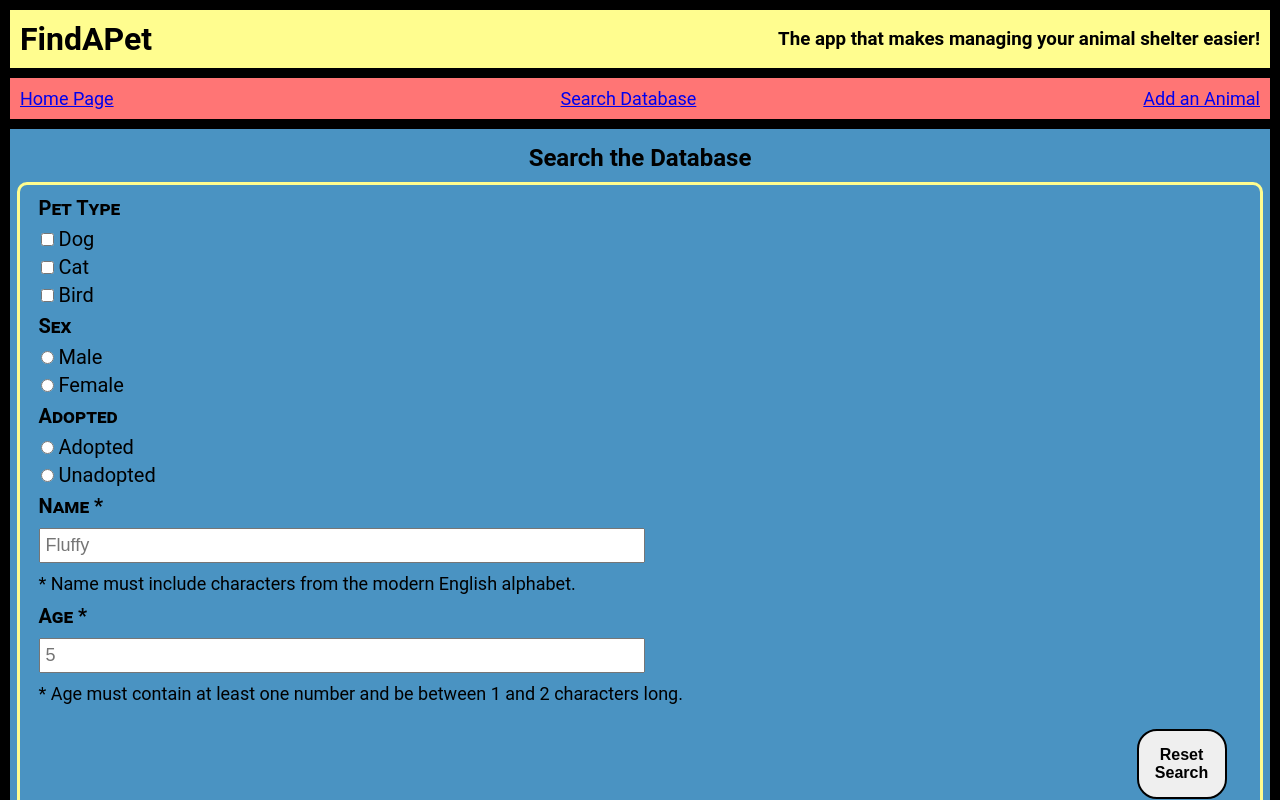
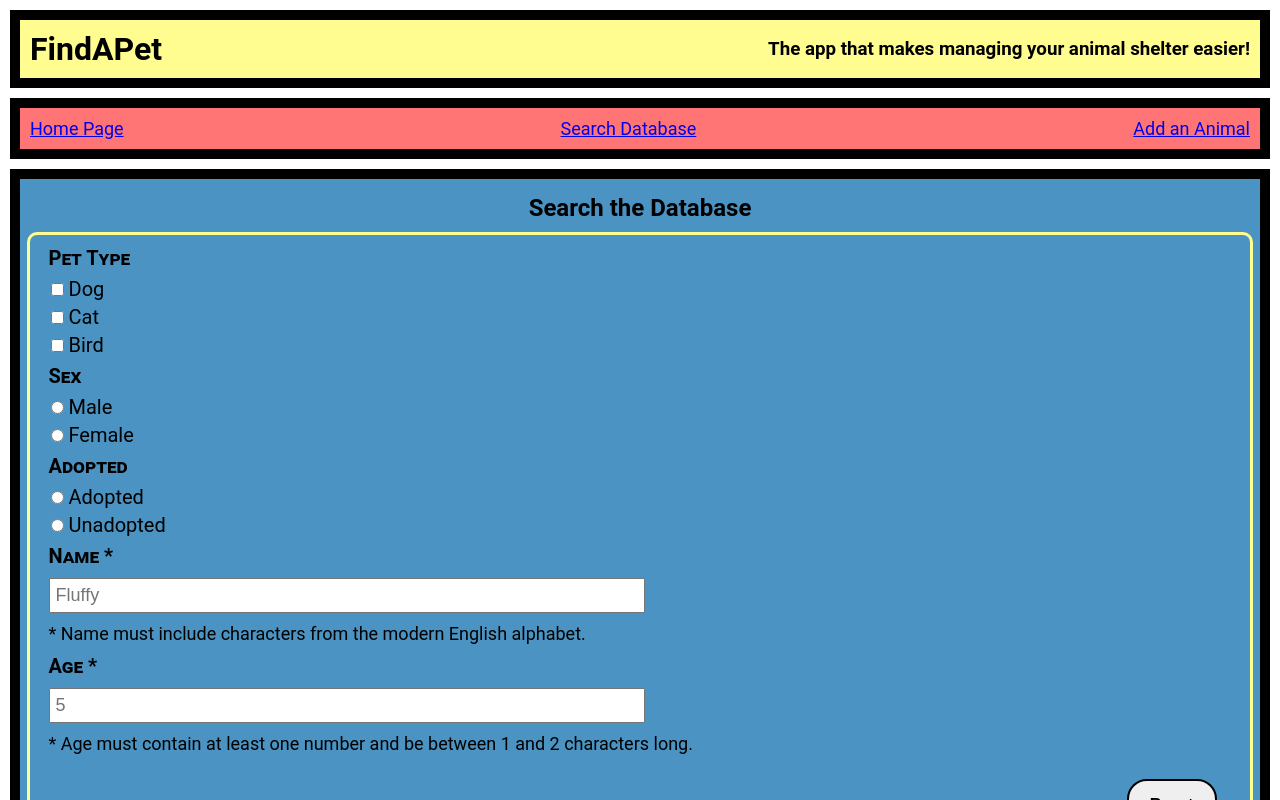
Before and after one commit to Lmcmaaser/find-a-pet-app, a React (Create React App) app: page /search in a window 1280 px wide. Shown: the top 800 px of the page. Built offline with nearby package versions, Linux system fonts and the light colour scheme; what react-alert-template-basic would draw is missing.

Commit message:
changed app background color

```diff
--- a/src/Add/Add.css
+++ b/src/Add/Add.css
@@ -4,21 +4,8 @@
   justify-content: space-between;
   padding: 5px;
   background-color: #4A93C2;
+  border: 10px solid black;
 }
-
-/*div.success {
-  border-radius: 30px;
-  border: 2px solid black;
-  display: block;
-  font-size: 20px;
-  font-weight: bold;
-  height: 60px;
-  padding: 8px;
-  text-align: center;
-  width: 60px;
-  margin: 10px 20px 10px auto;
-}*/
-
 
 h2 {
   text-align: center;
--- a/src/App/App.css
+++ b/src/App/App.css
@@ -2,7 +2,8 @@
   display: flex;
   flex-direction: column;
   justify-content: space-between;
-  background-color: #000000;
+  /* background-color: #000000; */
+  /* background-color: #4A93C2; */
   padding: 10px;
   height: 100%;
   width: 100%;
@@ -14,6 +15,7 @@
   flex-direction: row;
   align-items: center;
   justify-content: space-between;
+  border: 10px solid black;
 }
 
 h1, h3 {
--- a/src/Delete/Delete.css
+++ b/src/Delete/Delete.css
@@ -4,6 +4,7 @@
   justify-content: space-between;
   padding: 5px;
   background-color: #4A93C2;
+  border: 10px solid black;
 }
 
 h2 {
--- a/src/Footer/Footer.css
+++ b/src/Footer/Footer.css
@@ -5,6 +5,7 @@ footer {
   background-color: #003B61;
   text-align: center;
   color: white;
+  border: 10px solid black;
 }
 
 p {
--- a/src/Home/Home.css
+++ b/src/Home/Home.css
@@ -7,6 +7,7 @@
   padding: 10px;
   height: 80%;
   background-color: #4A93C2;
+  border: 10px solid black;
 }
 
 h2 {
--- a/src/Nav/Nav.css
+++ b/src/Nav/Nav.css
@@ -10,4 +10,5 @@
   background-color: #FF7575;
   color: white;
   font-size: 18px;
+  border: 10px solid black;
 }
--- a/src/Search/Search.css
+++ b/src/Search/Search.css
@@ -1,3 +1,6 @@
+.complete-section {
+  border: 10px solid black;
+}
 .search-form {
   display: flex;
   flex-direction: column;
--- a/src/Search/Search.js
+++ b/src/Search/Search.js
@@ -30,12 +30,9 @@ export default class Search extends React.Component {
           touched: false
         }
       }
-    // preserve the initial state in a new object
-    // this.baseState = this.context
   }
 
   static contextType = PetContext;
-  /*The contextType property on a class can be assigned a Context object created by React.createContext(). This lets you consume the nearest current value of that Context type using this.context*/
 
   componentDidMount() {
     this.context.setPets(Store.pets)
@@ -81,9 +78,6 @@ export default class Search extends React.Component {
     })
   }
 
-  /*a function that takes in an array of pets and returns a filtered array based on the filter values on the state*/
-  // checking for equality
-  //logical operator (&&) returns the boolean value TRUE if both operands are TRUE and returns FALSE otherwise//
   getFilteredPets = (pets) => {
     return pets.filter((pet) => {
         if (
@@ -112,7 +106,7 @@ export default class Search extends React.Component {
     const { pets=[] } = this.context
     let filteredPets = this.getFilteredPets(pets)
     return(
-      <div>
+      <div className="complete-section">
         <form className="search-form" id="search-form" >
           <h2>Search the Database</h2>
           <fieldset>
--- a/src/Update/Update.css
+++ b/src/Update/Update.css
@@ -4,6 +4,7 @@
   justify-content: space-between;
   padding: 5px;
   background-color: #4A93C2;
+  border: 10px solid black;
 }
 
 h2 {
--- a/src/ValidationSuccess/ValidationSuccess.css
+++ b/src/ValidationSuccess/ValidationSuccess.css
@@ -5,9 +5,13 @@
   display: block;
   font-size: 20px;
   font-weight: bold;
-  height: 60px;
+  height: 80px;
   padding: 8px;
   text-align: center;
-  width: 60px;
-  margin: 10px 20px 10px auto;
+  width: 300px;
+  margin: 5px 10px 5px auto;
 }
+
+.x-button {
+
+}
--- a/src/ValidationSuccess/ValidationSuccess.js
+++ b/src/ValidationSuccess/ValidationSuccess.js
@@ -6,7 +6,7 @@ export default function ValidationSuccess(props) {
   if(props.message) {
     return (
       <div className="success">{props.message}
-        <button onClick={props.removeMessage}>
+        <button className="x-button" onClick={props.removeMessage}>
         X
         </button>
       </div>
```
